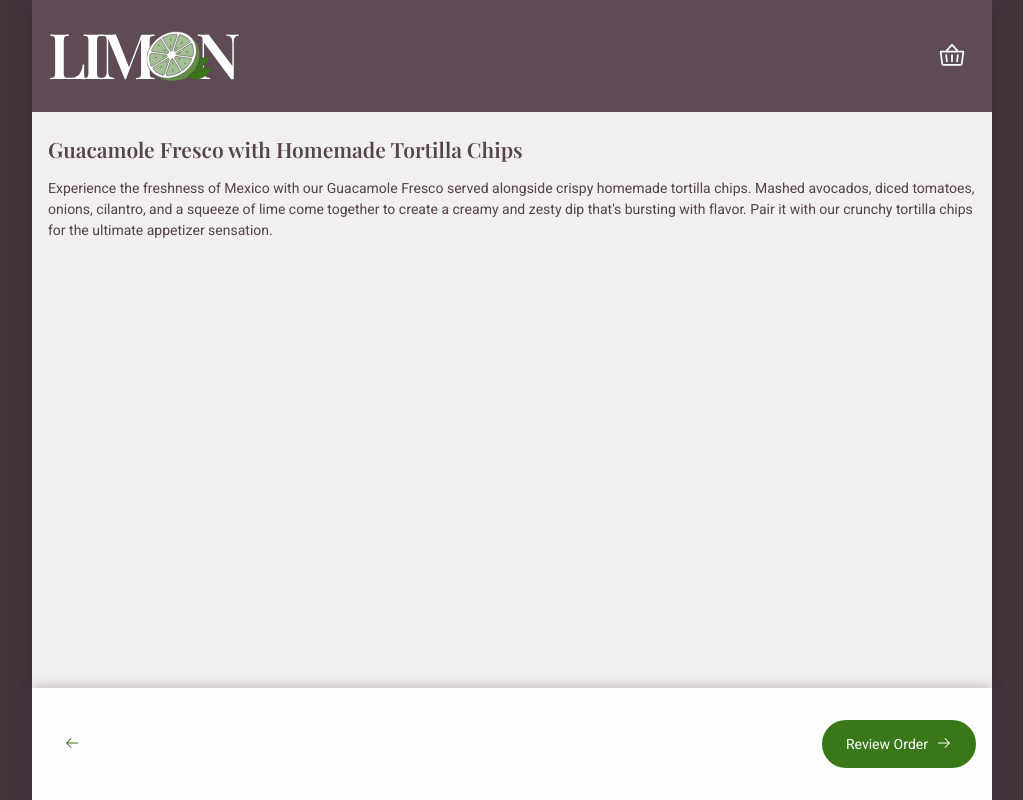
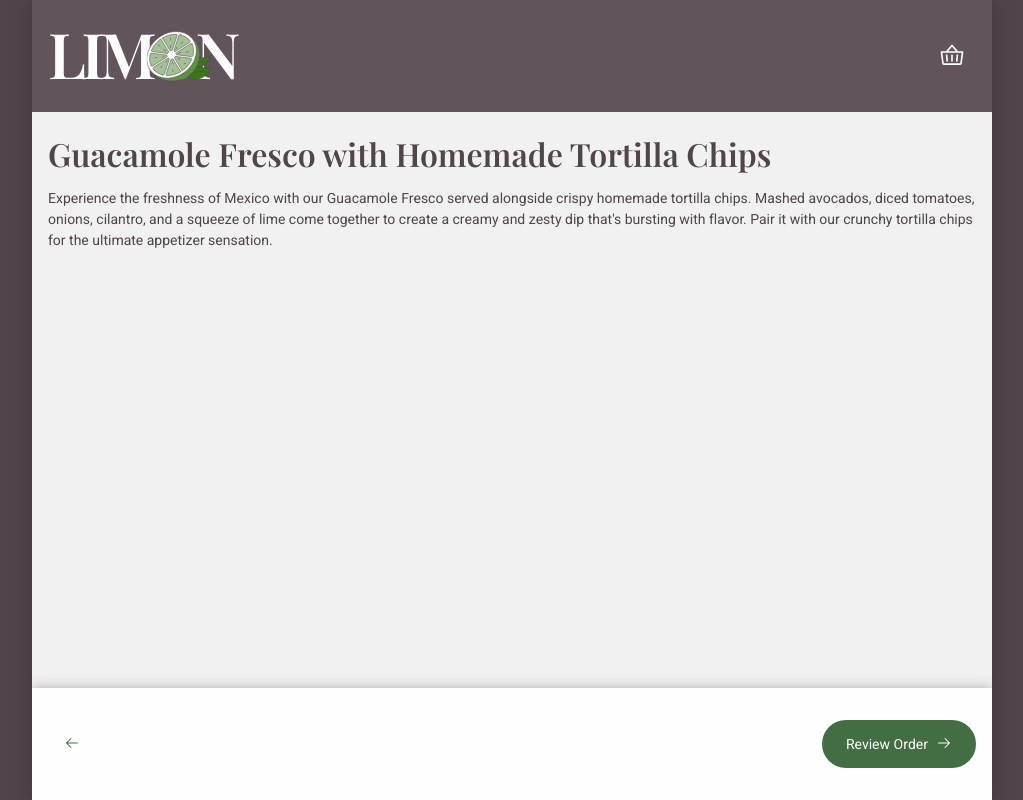
Before and after one commit to mranenko/limon-app, a React (Vite) app: page /details in a window 1280 px wide. Shown: the whole page, without its empty margins (128-1151 px from the left). Built offline with nearby package versions, Linux system fonts and the light colour scheme.

Commit message:
colors, fonts

```diff
--- a/src/assets/styles/base/colors.scss
+++ b/src/assets/styles/base/colors.scss
@@ -3,7 +3,7 @@
 */
 
 @function contrast($color) {
-  @if (lightness($color) < 60) {
+  @if (lightness($color) < 64) {
     @return color(foreground, light);
   }
 
@@ -22,32 +22,35 @@
   main colors and primitive color tokens (map)
 */
 
-$color-cocoa: #5e4b55;
-$color-lime: #387819;
+$color-cocoa: #62545c;
+$color-lime: #436d43;
 
 $colors: (
-  main: (cocoa: $color-cocoa,
+  main: (
+    cocoa: $color-cocoa,
     lime: $color-lime,
   ),
 
-  cocoa: (100: tint($color-cocoa, 99%),
-    200: tint($color-cocoa, 91%),
-    300: tint($color-cocoa, 82%),
-    400: tint($color-cocoa, 72%),
-    500: tint($color-cocoa, 54%),
-    600: tint($color-cocoa, 36%),
-    700: tint($color-cocoa, 18%),
+  cocoa: (
+    100: tint($color-cocoa, 99.5%),
+    200: tint($color-cocoa, 92%),
+    300: tint($color-cocoa, 84%),
+    400: tint($color-cocoa, 76%),
+    500: tint($color-cocoa, 57%),
+    600: tint($color-cocoa, 38%),
+    700: tint($color-cocoa, 19%),
     800: $color-cocoa,
-    900: shade($color-cocoa, 9%),
+    900: shade($color-cocoa, 18%),
   ),
 
-  lime: (100: tint($color-lime, 99%),
-    200: tint($color-lime, 91%),
-    300: tint($color-lime, 82%),
-    400: tint($color-lime, 72%),
-    500: tint($color-lime, 54%),
-    600: tint($color-lime, 36%),
-    700: tint($color-lime, 18%),
+  lime: (
+    100: tint($color-lime, 99.5%),
+    200: tint($color-lime, 92%),
+    300: tint($color-lime, 84%),
+    400: tint($color-lime, 76%),
+    500: tint($color-lime, 57%),
+    600: tint($color-lime, 38%),
+    700: tint($color-lime, 19%),
     800: $color-lime,
     900: shade($color-lime, 18%),
   ),
@@ -61,13 +64,8 @@ $colors: (
   $value: $colors;
 
   @if length($keys)==1 {
-    @if nth($keys, 1)==cocoa {
-      @return color(cocoa, 800);
-    }
-
-    @else if nth($keys, 1)==lime {
-      @return color(lime, 800);
-    }
+    @if nth($keys, 1) == cocoa { @return color(cocoa, 800); }
+    @else if nth($keys, 1) == lime { @return color(lime, 800); }
   }
 
   @each $key in $keys {
@@ -85,12 +83,15 @@ $colors: (
   semantic color tokens
 */
 
-$colors: map-merge($colors, (background: (dark: color(cocoa, 300),
+$colors: map-merge($colors, (
+  background: (
+    dark: color(cocoa, 300),
     default: color(cocoa, 200),
     light: color(cocoa, 100),
   ),
-      border: color(cocoa, 400),
-      foreground: (dark: color(cocoa, 950),
+  border: color(cocoa, 300),
+  foreground: (
+    dark: color(cocoa, 950),
     default: color(cocoa, 900),
     light: color(cocoa, 100),
     subtle: color(cocoa, 600),
--- a/src/assets/styles/base/fonts.scss
+++ b/src/assets/styles/base/fonts.scss
@@ -29,10 +29,18 @@
   --font-size-small: .75rem;
   --font-size-regular: .875rem;
   --font-size-large: 1rem;
-  --font-size-x-large: 1.125rem;
-  --font-size-xx-large: 1.75rem;
+  --font-size-x-large: 1.25rem;
+  --font-size-xx-large: 1.625rem;
+  --font-size-xxx-large: 2rem;
 
   --font-weight-normal: 400;
-  --font-weight-semi-bold: 600;
+  --font-weight-semibold: 600;
   --font-weight-bold: 700;
+
+  --leading-normal: 1.5;
+  --leading-tight: 1.25;
+  --leading-x-tight: 1.125;
+
+  --tracking-normal: 0;
+  --tracking-wide: .5px;
 }
--- a/src/assets/styles/base/global.scss
+++ b/src/assets/styles/base/global.scss
@@ -1,5 +1,3 @@
-@use './colors' as *;
-
 *,
 *::after,
 *::before {
@@ -27,7 +25,7 @@ html {
 
 body {
   align-items: center;
-  background: shade(color(cocoa), 30%);
+  background: var(--color-cocoa-900);
   color: var(--color-foreground-light);
   display: flex;
   flex-direction: row;
@@ -46,5 +44,25 @@ a {
 
 h1, h2, h3, h4, h5, h6, .title, .subtitle {
   font-family: var(--font-family-playfair-display);
-  line-height: 1.25;
+  font-weight: var(--font-weight-bold);
+  line-height: var(--leading-tight);
 }
+h1, h2, .title, .subtitle {
+  font-weight: var(--font-weight-semibold);
+}
+h1, .title {
+  font-size: var(--font-size-xxx-large);
+  font-weight: var(--font-weight-semibold);
+  letter-spacing: var(--tracking-normal);
+  line-height: var(--leading-x-tight);
+}
+h2, .subtitle {
+  font-size: var(--font-size-xx-large);
+  font-weight: var(--font-weight-semibold);
+}
+h3 { font-size: var(--font-size-x-large); }
+h4, h5, h6 { font-size: var(--font-size-large); }
+
+strong, .strong {
+  font-weight: var(--font-weight-semibold);
+}
```
Lines whose indentation alone changed are shown as unchanged.
